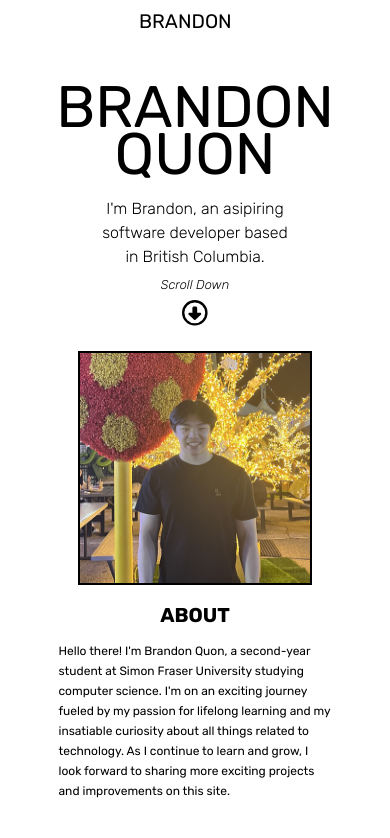
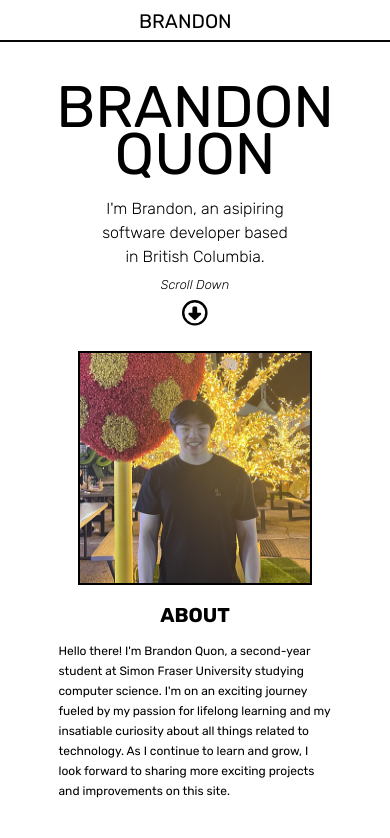
Before and after one commit to bnquon/Personal-Portfolio, a React (Vite) app: page / in a window 390 px wide. Shown: the top 838 px of the page. Built offline with nearby package versions, Linux system fonts and the light colour scheme.

Commit message:
no animation on mobile

```diff
--- a/src/components/Home/Home.css
+++ b/src/components/Home/Home.css
@@ -138,9 +138,10 @@
 
     #navbarContainer > .progressScroll {
         height: 0.25vh;
-        animation: scroll-progress linear;
-        -webkit-animation: scroll-progress linear;
-        -webkit-animation-timeline: scroll();
+        animation: none;
+        -webkit-animation: none;
+        scale: 1 1;
+        width: 100vw;
     }
 
     #navbarContainer > ul > li {
```
